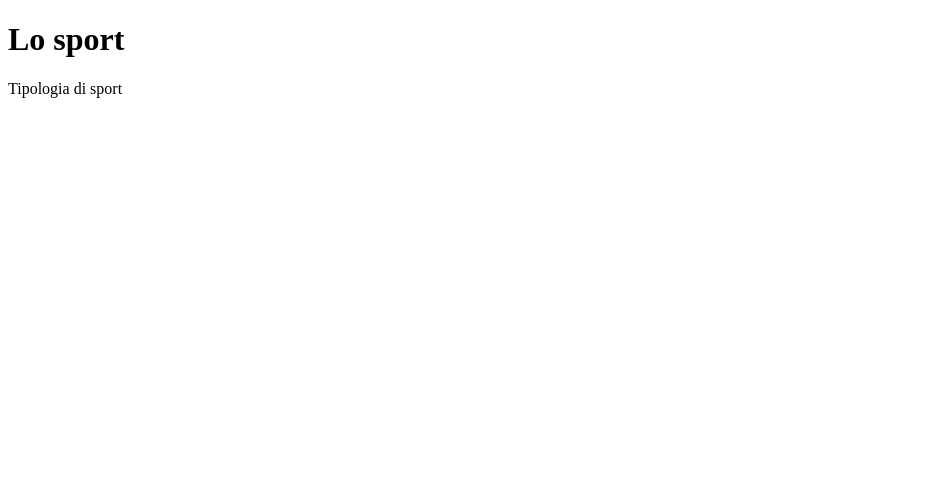
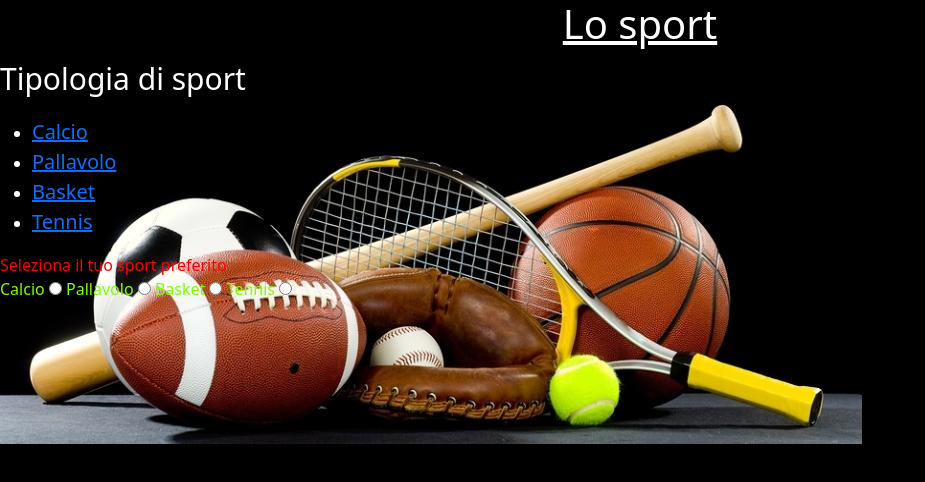
Before and after one commit to Ricky0027/Sport, a plain HTML site: page Index.html in a window 1280 px wide. Shown: the whole page, without its empty margins (0-925 px from the left). Drawn offline with nearby package versions, Linux system fonts and the light colour scheme.

Commit message:
aggiunta grafica
aggiunta libreria bootstrap
aggiunta grafica

```diff
--- a/Index.html
+++ b/Index.html
@@ -4,9 +4,33 @@
     <meta charset="UTF-8">
     <meta name="viewport" content="width=device-width, initial-scale=1.0">
     <title>Sport</title>
+    <link rel="stylesheet" href="sport.css">
+    <link href="https://cdn.jsdelivr.net/npm/bootstrap@5.3.3/dist/css/bootstrap.min.css" rel="stylesheet" integrity="sha384-QWTKZyjpPEjISv5WaRU9OFeRpok6YctnYmDr5pNlyT2bRjXh0JMhjY6hW+ALEwIH" crossorigin="anonymous">
 </head>
+
+
 <body>
-     <h1>Lo sport</h1>
+    <div>
+    <h1>Lo sport</h1>
     <p>Tipologia di sport</p>
+    <ul>
+        <li><a href="calcio.html" target="_blank">Calcio</a></li>
+        <li><a href="pallavolo.html" target="_blank">Pallavolo</a></li>
+        <li><a href="basket.html" target="_blank">Basket</a></li>
+        <li><a href="tennis.html" target="_blank">Tennis</a></li>
+    </ul>
+
+    <form action="">Seleziona il tuo sport preferito <br>
+        <label for="calcio">Calcio</label>
+        <input type="radio" id="calcio" name="sport">
+        <label for="pallavolo">Pallavolo</label>
+        <input type="radio" id="pallavolo" name="sport">
+        <label for="basket">Basket</label>
+        <input type="radio" id="basket" name="sport">
+        <label for="tennis">Tennis</label>
+        <input type="radio" id="tennis" name="sport">
+    </form>
+ </div>
+ <script src="https://cdn.jsdelivr.net/npm/bootstrap@5.3.3/dist/js/bootstrap.bundle.min.js" integrity="sha384-YvpcrYf0tY3lHB60NNkmXc5s9fDVZLESaAA55NDzOxhy9GkcIdslK1eN7N6jIeHz" crossorigin="anonymous"></script>
 </body>
 </html>
--- /dev/null
+++ b/sport.css
@@ -0,0 +1,27 @@
+body{
+    background: url(sport.jpg) no-repeat black !important;
+
+
+}
+li{
+    color:white;
+}
+h1{
+    color:white !important;
+    font-size: 50px;
+    text-decoration: underline;
+    text-align: center;
+}
+form{
+    color:red;
+}
+label{
+    color:chartreuse;
+}
+p{
+    color:white;
+    font-size: 30px;
+}
+a{
+    font-size: 20px;
+}
```
Also changed, not shown: sport.jpg (added).
